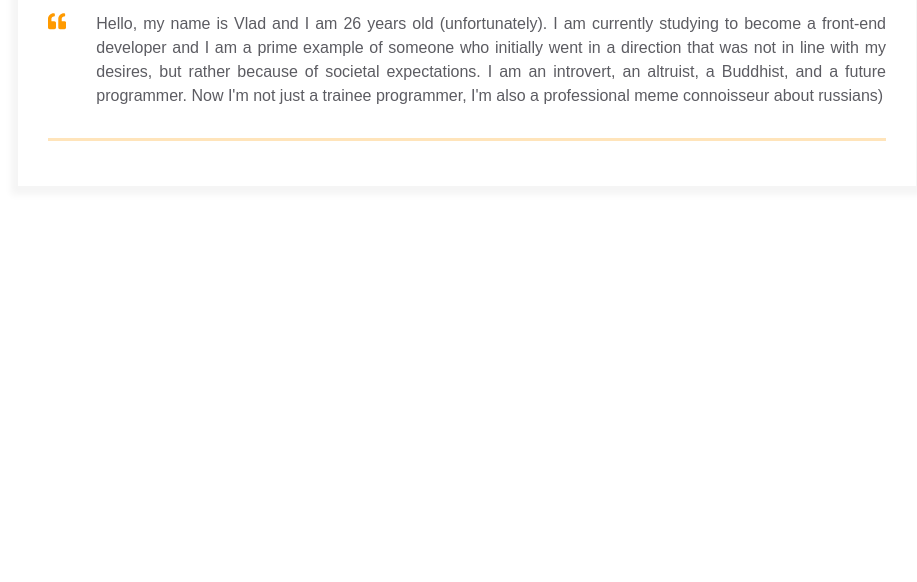
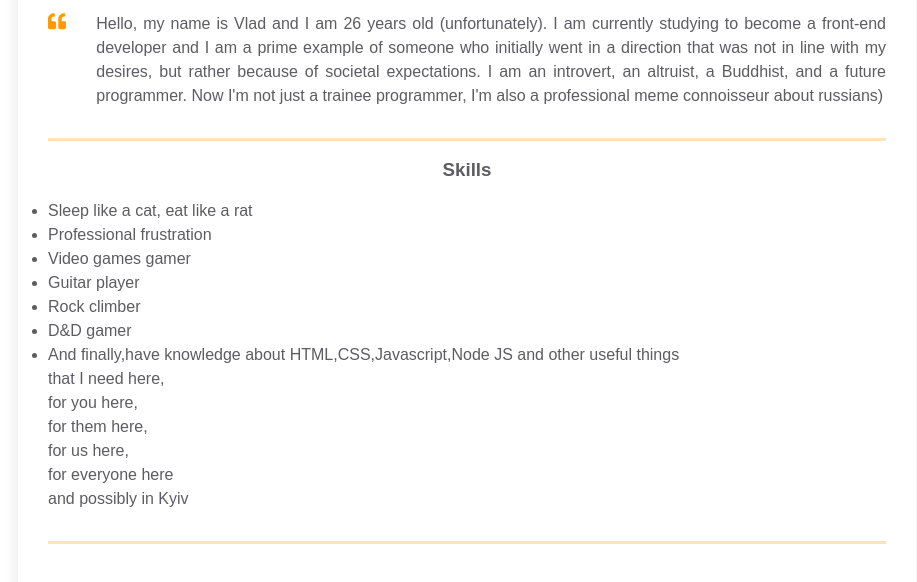
Before and after one commit to Izdormu/homepage, a plain HTML site: page index.html in a window 1280 px wide. Shown: the part 338-920 px from the top of the page, without its empty margins (173-1090 px from the left). Before the commit the page ends 800 px from the top, so only its background shows below. Drawn offline with Linux system fonts and the light colour scheme.

Commit message:
added skills

```diff
--- a/index.html
+++ b/index.html
@@ -61,6 +61,24 @@
           </div>
         </div>
       </div>
+      <div class="container">
+        <div class="resume__block">
+          <div class="skills">
+            <h3 class="skills__header">Skills</h3>
+            <ul class="skills__text">
+              <li>Sleep like a cat, eat like a rat</li>
+              <li>Professional frustration</li>
+              <li>Video games gamer</li>
+              <li>Guitar player</li>
+              <li>Rock climber</li>
+              <li>D&D gamer</li>
+              <li>And finally,have knowledge about HTML,CSS,Javascript,Node JS and other useful things<br> that I need here,<br> for you here,<br> for them here,<br> for us here,<br> for everyone here<br> and possibly in Kyiv </li>
+
+
+            </ul>
+          </div>
+        </div>
+      </div>
     </div>
   </main>
 </body>
```
